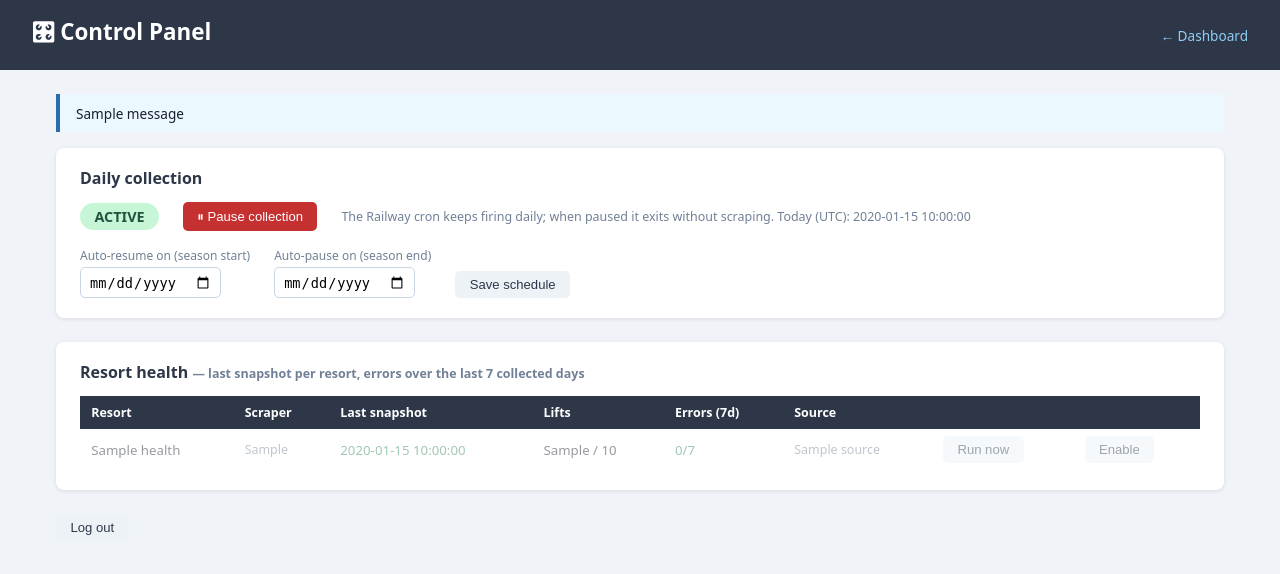
After one commit to icarusfall/ski-lift-records, a Flask app: template web/templates/admin.html in a window 1280 px wide. The commit adds this page. Shown: the top 574 px of the page. Run offline with Flask 3, Linux system fonts and the light colour scheme; the template is opened without the code that fills it: most values are stand-ins (such as "Sample title", 1, 10 or a date in 2020); one stand-in notice (Sample message) is shown; some libraries are stand-ins or nearby versions.

Commit message:
Add admin control panel: pause/resume collection, resort toggles, health board
- app_settings table + resorts.enabled flag (migration via --init-db, applied)
- collect.py gates full runs on collection_paused; auto pause/resume dates
  let the season start/end unattended; --force overrides; single-resort
  runs bypass the gate
- /admin page (ADMIN_TOKEN auth, signed session): pause toggle, season
  schedule, per-resort enable/disable, run-now, 7-day error health board
- bergfex: accept both tw-text-* and new text-* classes (site dropped the
  tw- prefix over summer)
- db.py loads .env for local runs

Co-Authored-By: Claude Fable 5 <noreply@anthropic.com>

```diff
--- a/scraper/scrapers/bergfex.py
+++ b/scraper/scrapers/bergfex.py
@@ -43,7 +43,7 @@ def _rate_limit():
 def _parse_count(html: str, heading: str) -> tuple[int | None, int | None]:
     """Extract open/total integers from an 'X / Y' block below a heading."""
     block_match = re.search(
-        re.escape(heading) + r'.*?tw-text-6xl[^>]*>([0-9]+)<.*?tw-text-m[^>]*>/\s*([0-9]+)<',
+        re.escape(heading) + r'.*?(?:tw-)?text-6xl[^>]*>([0-9]+)<.*?(?:tw-)?text-m[^>]*>/\s*([0-9]+)<',
         html, re.DOTALL
     )
     if block_match:
@@ -141,7 +141,7 @@ def _parse_km(html: str) -> tuple[float | None, float | None]:
     """Extract open km / total km from the pistes section."""
     # bergfex shows km as decimal: "127.0 / 185.5 km"
     m = re.search(
-        r'Open pistes.*?tw-text-6xl[^>]*>([0-9]+\.?[0-9]*)<.*?tw-text-m[^>]*>/\s*([0-9]+\.?[0-9]*)',
+        r'Open pistes.*?(?:tw-)?text-6xl[^>]*>([0-9]+\.?[0-9]*)<.*?(?:tw-)?text-m[^>]*>/\s*([0-9]+\.?[0-9]*)',
         html, re.DOTALL
     )
     if m:
--- a/web/app.py
+++ b/web/app.py
@@ -4,18 +4,30 @@ Shows current status and historical trends per resort.
 """
 
 import csv
+import hashlib
+import hmac
 import io
 import json
 import os
 import sys
+from datetime import datetime, timezone
 
 # Allow importing scraper package from parent directory
 sys.path.insert(0, os.path.dirname(os.path.dirname(__file__)))
 
-from flask import Flask, jsonify, render_template, request, Response
-from scraper.db import cursor
+from flask import (Flask, flash, jsonify, redirect, render_template,
+                   request, session, url_for, Response)
+from scraper.db import (cursor, get_setting, set_setting, set_resort_enabled)
 
 app = Flask(__name__)
+
+ADMIN_TOKEN = os.environ.get("ADMIN_TOKEN", "")
+# Sessions only need to outlive a deploy if the token does; deriving the
+# signing key from the token keeps logins valid across restarts.
+app.secret_key = (
+    hashlib.sha256(f"ski-lift-admin:{ADMIN_TOKEN}".encode()).digest()
+    if ADMIN_TOKEN else os.urandom(32)
+)
 
 
 def get_latest_snapshots():
@@ -167,6 +179,144 @@ def api_full_csv():
                     headers={"Content-Disposition": "attachment; filename=ski-lift-history.csv"})
 
 
+# ---------------------------------------------------------------------------
+# Admin control panel
+# ---------------------------------------------------------------------------
+
+def is_admin() -> bool:
+    return bool(ADMIN_TOKEN) and session.get("admin") is True
+
+
+def get_resort_health():
+    """Per-resort status for the admin health board."""
+    with cursor() as cur:
+        cur.execute("""
+            SELECT r.id, r.name, r.enabled, r.scraper_type,
+                   ls.snapshot_date AS last_date,
+                   ls.lifts_open, ls.lifts_total, ls.source, ls.scrape_error,
+                   err.err_days
+            FROM resorts r
+            LEFT JOIN LATERAL (
+                SELECT * FROM snapshots s
+                WHERE s.resort_id = r.id
+                ORDER BY s.snapshot_date DESC LIMIT 1
+            ) ls ON TRUE
+            LEFT JOIN LATERAL (
+                SELECT COUNT(*) AS err_days FROM (
+                    SELECT s2.scrape_error FROM snapshots s2
+                    WHERE s2.resort_id = r.id
+                    ORDER BY s2.snapshot_date DESC LIMIT 7
+                ) t WHERE t.scrape_error IS NOT NULL
+            ) err ON TRUE
+            ORDER BY r.name
+        """)
+        return cur.fetchall()
+
+
+@app.route("/admin")
+def admin():
+    if not ADMIN_TOKEN:
+        return render_template("admin.html", setup_needed=True), 503
+    if not is_admin():
+        return render_template("admin.html", login_needed=True)
+
+    paused = get_setting("collection_paused", "false") == "true"
+    return render_template(
+        "admin.html",
+        paused=paused,
+        auto_resume_date=get_setting("auto_resume_date", "") or "",
+        auto_pause_date=get_setting("auto_pause_date", "") or "",
+        health=get_resort_health(),
+        today=datetime.now(timezone.utc).date(),
+    )
+
+
+@app.route("/admin/login", methods=["POST"])
+def admin_login():
+    token = request.form.get("token", "")
+    if ADMIN_TOKEN and hmac.compare_digest(token, ADMIN_TOKEN):
+        session["admin"] = True
+        session.permanent = True
+    else:
+        flash("Wrong token.")
+    return redirect(url_for("admin"))
+
+
+@app.route("/admin/logout", methods=["POST"])
+def admin_logout():
+    session.pop("admin", None)
+    return redirect(url_for("admin"))
+
+
+@app.route("/admin/pause", methods=["POST"])
+def admin_pause():
+    if not is_admin():
+        return redirect(url_for("admin"))
+    action = request.form.get("action")
+    if action in ("pause", "resume"):
+        set_setting("collection_paused", "true" if action == "pause" else "false")
+        flash(f"Collection {'paused' if action == 'pause' else 'resumed'}.")
+    return redirect(url_for("admin"))
+
+
+@app.route("/admin/schedule", methods=["POST"])
+def admin_schedule():
+    if not is_admin():
+        return redirect(url_for("admin"))
+    for field in ("auto_resume_date", "auto_pause_date"):
+        set_setting(field, request.form.get(field, "").strip())
+    flash("Season schedule saved.")
+    return redirect(url_for("admin"))
+
+
+@app.route("/admin/resort/<resort_id>/toggle", methods=["POST"])
+def admin_toggle_resort(resort_id: str):
+    if not is_admin():
+        return redirect(url_for("admin"))
+    enable = request.form.get("enable") == "1"
+    set_resort_enabled(resort_id, enable)
+    flash(f"{resort_id} {'enabled' if enable else 'disabled'}.")
+    return redirect(url_for("admin"))
+
+
+@app.route("/admin/run/<resort_id>", methods=["POST"])
+def admin_run_resort(resort_id: str):
+    if not is_admin():
+        return redirect(url_for("admin"))
+
+    from scraper.collect import load_resorts
+    from scraper.scrapers import run_scraper
+    from scraper.store import save_snapshot
+    from scraper.weather import fetch_weather
+
+    resort = next((r for r in load_resorts() if r["id"] == resort_id), None)
+    if resort is None:
+        flash(f"Unknown resort '{resort_id}'.")
+        return redirect(url_for("admin"))
+
+    try:
+        snap = run_scraper(resort)
+        if resort.get("latitude") and resort.get("longitude"):
+            weather = fetch_weather(resort["latitude"], resort["longitude"],
+                                    resort.get("top_altitude_m"))
+            snap.wind_gust_max_kmh  = weather.get("wind_gust_max_kmh")
+            snap.wind_speed_max_kmh = weather.get("wind_speed_max_kmh")
+            snap.temp_min_c         = weather.get("temp_min_c")
+            snap.temp_max_c         = weather.get("temp_max_c")
+            snap.fresh_snow_cm      = weather.get("fresh_snow_cm")
+            snap.precipitation_mm   = weather.get("precipitation_mm")
+            snap.weather_code       = weather.get("weather_code")
+        save_snapshot(snap)
+        if snap.error:
+            flash(f"{resort['name']}: scrape error — {snap.error}")
+        else:
+            flash(f"{resort['name']}: {snap.lifts_open}/{snap.lifts_total} lifts open "
+                  f"({snap.source}). Snapshot saved.")
+    except Exception as e:
+        flash(f"{resort['name']}: exception — {e}")
+    return redirect(url_for("admin"))
+
+
 if __name__ == "__main__":
     port = int(os.environ.get("PORT", 5000))
     app.run(host="0.0.0.0", port=port, debug=False)
--- /dev/null
+++ b/web/templates/admin.html
@@ -0,0 +1,171 @@
+<!DOCTYPE html>
+<html lang="en">
+<head>
+<meta charset="UTF-8">
+<meta name="viewport" content="width=device-width, initial-scale=1">
+<title>Admin — Ski Lift Tracker</title>
+<style>
+  * { box-sizing: border-box; margin: 0; padding: 0; }
+  body { font-family: system-ui, sans-serif; background: #f0f4f8; color: #1a202c; }
+  header { background: #2d3748; color: white; padding: 1rem 2rem;
+           display: flex; justify-content: space-between; align-items: center; }
+  header h1 { font-size: 1.4rem; }
+  header a { color: #90cdf4; font-size: 0.85rem; text-decoration: none; }
+  .container { max-width: 1200px; margin: 1.5rem auto; padding: 0 1rem; }
+  .card { background: white; border-radius: 8px; box-shadow: 0 1px 4px rgba(0,0,0,.1);
+          padding: 1.2rem 1.5rem; margin-bottom: 1.5rem; }
+  .card h2 { font-size: 1rem; margin-bottom: 0.8rem; color: #2d3748; }
+  .flash { background: #ebf8ff; border-left: 4px solid #2b6cb0; padding: 0.6rem 1rem;
+           margin-bottom: 1rem; font-size: 0.85rem; border-radius: 0 4px 4px 0; }
+  .status-badge { display: inline-block; padding: 0.25rem 0.9rem; border-radius: 999px;
+                  font-weight: 700; font-size: 0.9rem; }
+  .status-active { background: #c6f6d5; color: #22543d; }
+  .status-paused { background: #fed7d7; color: #742a2a; }
+  button { background: #2b6cb0; color: white; border: none; border-radius: 5px;
+           padding: 0.4rem 0.9rem; font-size: 0.82rem; cursor: pointer; }
+  button:hover { background: #2c5282; }
+  button.danger { background: #c53030; }
+  button.danger:hover { background: #9b2c2c; }
+  button.subtle { background: #edf2f7; color: #2d3748; }
+  button.subtle:hover { background: #e2e8f0; }
+  input[type="date"], input[type="password"] {
+      padding: 0.35rem 0.5rem; border: 1px solid #cbd5e0; border-radius: 5px;
+      font-size: 0.85rem; }
+  form.inline { display: inline; }
+  .row { display: flex; gap: 1.5rem; flex-wrap: wrap; align-items: flex-end; }
+  .field label { display: block; font-size: 0.75rem; color: #718096; margin-bottom: 0.2rem; }
+  table { width: 100%; border-collapse: collapse; }
+  th { background: #2d3748; color: white; padding: 0.5rem 0.7rem;
+       text-align: left; font-size: 0.78rem; white-space: nowrap; }
+  td { padding: 0.45rem 0.7rem; border-bottom: 1px solid #e2e8f0; font-size: 0.83rem; }
+  tr:last-child td { border-bottom: none; }
+  tr.disabled td { opacity: 0.45; }
+  .err { color: #c53030; font-size: 0.78rem; }
+  .ok  { color: #2f855a; }
+  .stale { color: #b7791f; }
+  .muted { color: #718096; font-size: 0.78rem; }
+</style>
+</head>
+<body>
+<header>
+  <h1>🎛 Control Panel</h1>
+  <a href="/">← Dashboard</a>
+</header>
+<div class="container">
+
+  {% with messages = get_flashed_messages() %}
+    {% for m in messages %}<div class="flash">{{ m }}</div>{% endfor %}
+  {% endwith %}
+
+  {% if setup_needed %}
+    <div class="card">
+      <h2>Admin panel not configured</h2>
+      <p class="muted">Set an <code>ADMIN_TOKEN</code> environment variable on the web
+      service, then reload this page.</p>
+    </div>
+
+  {% elif login_needed %}
+    <div class="card">
+      <h2>Log in</h2>
+      <form method="post" action="/admin/login" class="row">
+        <div class="field">
+          <label>Admin token</label>
+          <input type="password" name="token" autofocus>
+        </div>
+        <button type="submit">Log in</button>
+      </form>
+    </div>
+
+  {% else %}
+    <div class="card">
+      <h2>Daily collection</h2>
+      <div class="row" style="align-items:center; margin-bottom:1rem;">
+        <span class="status-badge {{ 'status-paused' if paused else 'status-active' }}">
+          {{ "PAUSED" if paused else "ACTIVE" }}
+        </span>
+        <form method="post" action="/admin/pause" class="inline">
+          {% if paused %}
+            <input type="hidden" name="action" value="resume">
+            <button type="submit">▶ Resume collection</button>
+          {% else %}
+            <input type="hidden" name="action" value="pause">
+            <button type="submit" class="danger">⏸ Pause collection</button>
+          {% endif %}
+        </form>
+        <span class="muted">The Railway cron keeps firing daily; when paused it exits
+        without scraping. Today (UTC): {{ today }}</span>
+      </div>
+      <form method="post" action="/admin/schedule" class="row">
+        <div class="field">
+          <label>Auto-resume on (season start)</label>
+          <input type="date" name="auto_resume_date" value="{{ auto_resume_date }}">
+        </div>
+        <div class="field">
+          <label>Auto-pause on (season end)</label>
+          <input type="date" name="auto_pause_date" value="{{ auto_pause_date }}">
+        </div>
+        <button type="submit" class="subtle">Save schedule</button>
+      </form>
+    </div>
+
+    <div class="card">
+      <h2>Resort health <span class="muted">— last snapshot per resort, errors over the
+        last 7 collected days</span></h2>
+      <table>
+        <thead>
+          <tr>
+            <th>Resort</th><th>Scraper</th><th>Last snapshot</th><th>Lifts</th>
+            <th>Errors (7d)</th><th>Source</th><th></th><th></th>
+          </tr>
+        </thead>
+        <tbody>
+        {% for r in health %}
+          <tr class="{{ '' if r.enabled else 'disabled' }}">
+            <td>{{ r.name }}</td>
+            <td class="muted">{{ r.scraper_type }}</td>
+            <td>
+              {% if r.last_date %}
+                {% set age = (today - r.last_date).days %}
+                <span class="{{ 'ok' if age <= 1 else 'stale' }}">{{ r.last_date }}</span>
+              {% else %}<span class="muted">never</span>{% endif %}
+            </td>
+            <td>
+              {% if r.scrape_error %}
+                <span class="err" title="{{ r.scrape_error }}">error</span>
+              {% elif r.lifts_total %}
+                {{ r.lifts_open }} / {{ r.lifts_total }}
+              {% else %}<span class="muted">—</span>{% endif %}
+            </td>
+            <td>
+              {% if r.err_days and r.err_days > 0 %}
+                <span class="err">{{ r.err_days }}/7</span>
+              {% else %}<span class="ok">0/7</span>{% endif %}
+            </td>
+            <td class="muted">{{ r.source or "—" }}</td>
+            <td>
+              <form method="post" action="/admin/run/{{ r.id }}" class="inline">
+                <button type="submit" class="subtle">Run now</button>
+              </form>
+            </td>
+            <td>
+              <form method="post" action="/admin/resort/{{ r.id }}/toggle" class="inline">
+                <input type="hidden" name="enable" value="{{ '0' if r.enabled else '1' }}">
+                <button type="submit" class="subtle">
+                  {{ "Disable" if r.enabled else "Enable" }}
+                </button>
+              </form>
+            </td>
+          </tr>
+        {% endfor %}
+        </tbody>
+      </table>
+    </div>
+
+    <form method="post" action="/admin/logout" class="inline">
+      <button type="submit" class="subtle">Log out</button>
+    </form>
+  {% endif %}
+
+</div>
+</body>
+</html>
--- a/web/templates/index.html
+++ b/web/templates/index.html
@@ -45,6 +45,7 @@
     <a href="/api/snapshots.csv">⬇ Latest CSV</a>
     <a href="/api/full-history.csv">⬇ Full History CSV</a>
     <a href="/api/snapshots.json">⬇ JSON</a>
+    <a href="/admin">🎛 Admin</a>
   </div>
   <table>
     <thead>
```
Also changed, not shown: scraper/collect.py (+60 -5 lines), scraper/db.py (+42 -0 lines).
